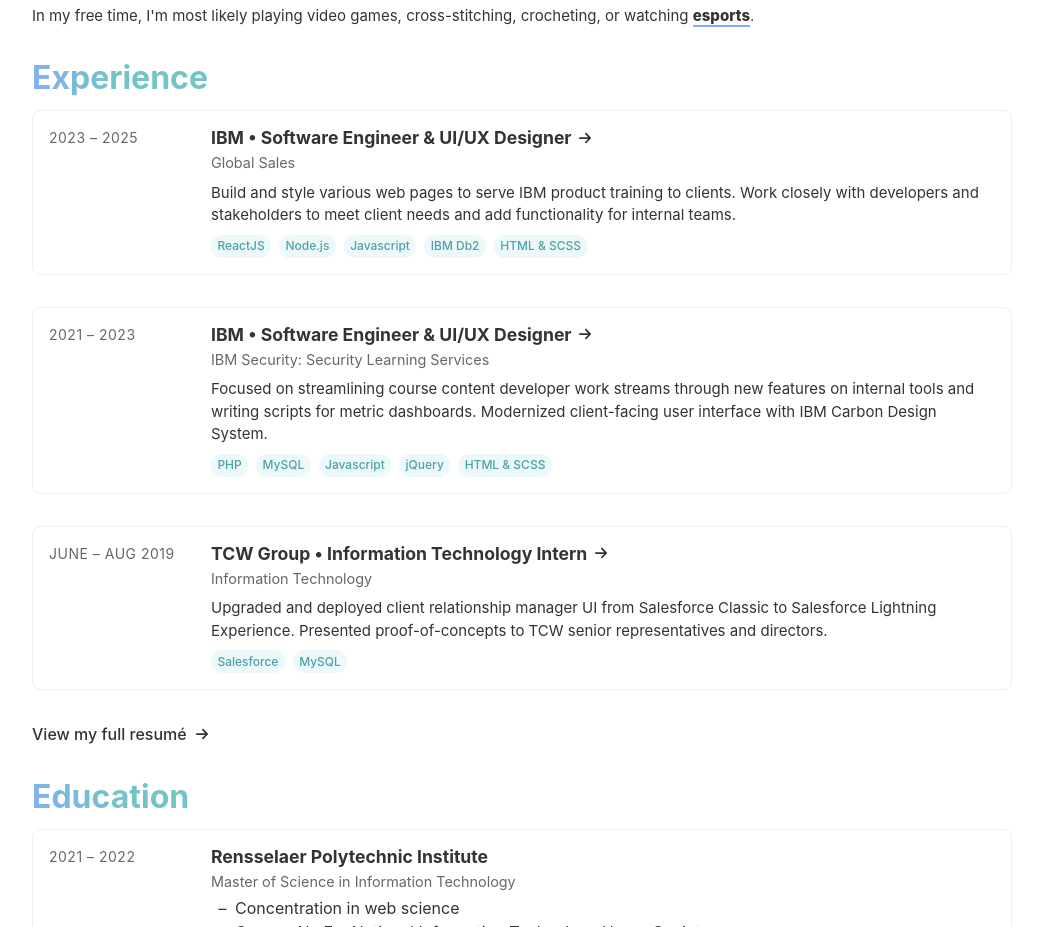
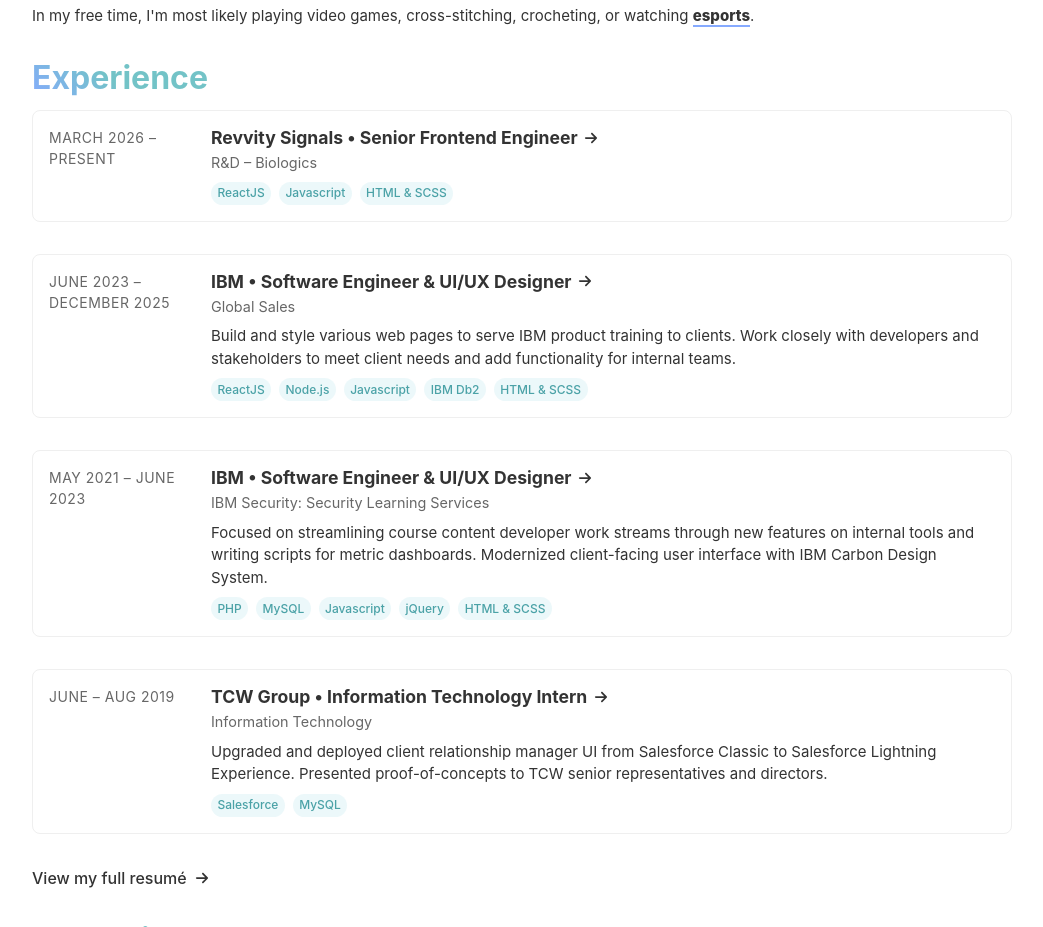
Before and after one commit to kkatlopez/kkatlopez.github.io, a React (Vite) app: page / in a window 1280 px wide. Shown: the part 960-1887 px from the top of the page, without its empty margins (236-1279 px from the left). Built offline with nearby package versions, Linux system fonts and the light colour scheme.

Commit message:
add new experience

```diff
--- a/src/components/Experience/Experience.jsx
+++ b/src/components/Experience/Experience.jsx
@@ -6,7 +6,16 @@
 
 const EXPERIENCE = [
     {
-        date: '2023 – 2025',
+        date: 'March 2026 – Present',
+        role: 'Revvity Signals • Senior Frontend Engineer',
+        team: 'R&D – Biologics',
+        url: 'https://www.ibm.com/training/',
+        // shortInfo:
+        //     'Build and style various web pages to serve IBM product training to clients. Work closely with developers and stakeholders to meet client needs and add functionality for internal teams.',
+        tags: ['ReactJS', 'Javascript', 'HTML & SCSS'],
+    },
+    {
+        date: 'June 2023 – December 2025',
         role: 'IBM • Software Engineer & UI/UX Designer',
         team: 'Global Sales',
         url: 'https://www.ibm.com/training/',
@@ -15,7 +24,7 @@
         tags: ['ReactJS', 'Node.js', 'Javascript', 'IBM Db2', 'HTML & SCSS'],
     },
     {
-        date: '2021 – 2023',
+        date: 'May 2021 – June 2023',
         role: 'IBM • Software Engineer & UI/UX Designer',
         team: 'IBM Security: Security Learning Services',
         url: 'https://www.ibm.com/',
```
Also changed, not shown: src/components/About/About.jsx (+0 -8 lines).
